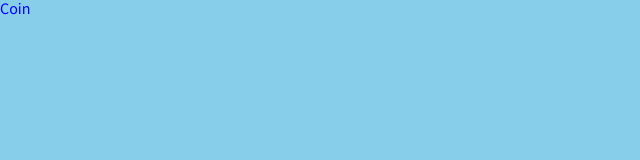
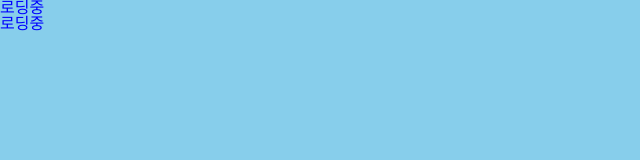
Before and after one commit to rigood/coin101, a React (Create React App) app: page /1 in a window 1280 px wide. Shown: the top 160 px of the page, without its empty margins (0-640 px from the left). Built offline with nearby package versions, Linux system fonts and the light colour scheme.

Commit message:
Coin.tsx
1. styled 컴포넌트 생성
2. useState 이용하여 loading 상태관리
3. useLocation 이용하여 Coins.tsx에서 Link를 통해 보내준 coin.name 받아옴,  LocationState 인터페이스 설정
4. 컴포넌트 배치

```diff
--- a/src/routes/Coin.tsx
+++ b/src/routes/Coin.tsx
@@ -1,10 +1,33 @@
-import { useParams } from "react-router-dom";
+import { useParams, useLocation } from "react-router-dom";
+import styled from "styled-components";
+import { useState } from "react";
+
+const Container = styled.div``;
+
+const Header = styled.header``;
+
+const Title = styled.h1``;
+
+const Loader = styled.span``;
+
+interface LocationState {
+  state: {
+    name: string;
+  };
+}
 
 function Coin() {
-    const coinId = useParams();
+  const coinId = useParams();
+  const [loading, setLoading] = useState(true);
+  const { state } = useLocation() as LocationState;
   return (
-    <div>Coin</div>
-  )
+    <Container>
+      <Header>
+        <Title>{state?.name || "로딩중"}</Title>
+      </Header>
+      {loading ? <Loader>로딩중</Loader> : null}
+    </Container>
+  );
 }
 
-export default Coin
+export default Coin;
--- a/src/routes/Coins.tsx
+++ b/src/routes/Coins.tsx
@@ -48,7 +48,7 @@ function Coins() {
         <CoinList>
           {coins.map((coin) => (
             <Coin key={coin.id}>
-              <Link to={`/${coin.id}`}>
+              <Link to={`/${coin.id}`} state={{ name: coin.name }}>
                 <Img src={`https://coinicons-api.vercel.app/api/icon/${coin.symbol.toLowerCase()}`} />
                 {coin.name} &rarr;
               </Link>
```
